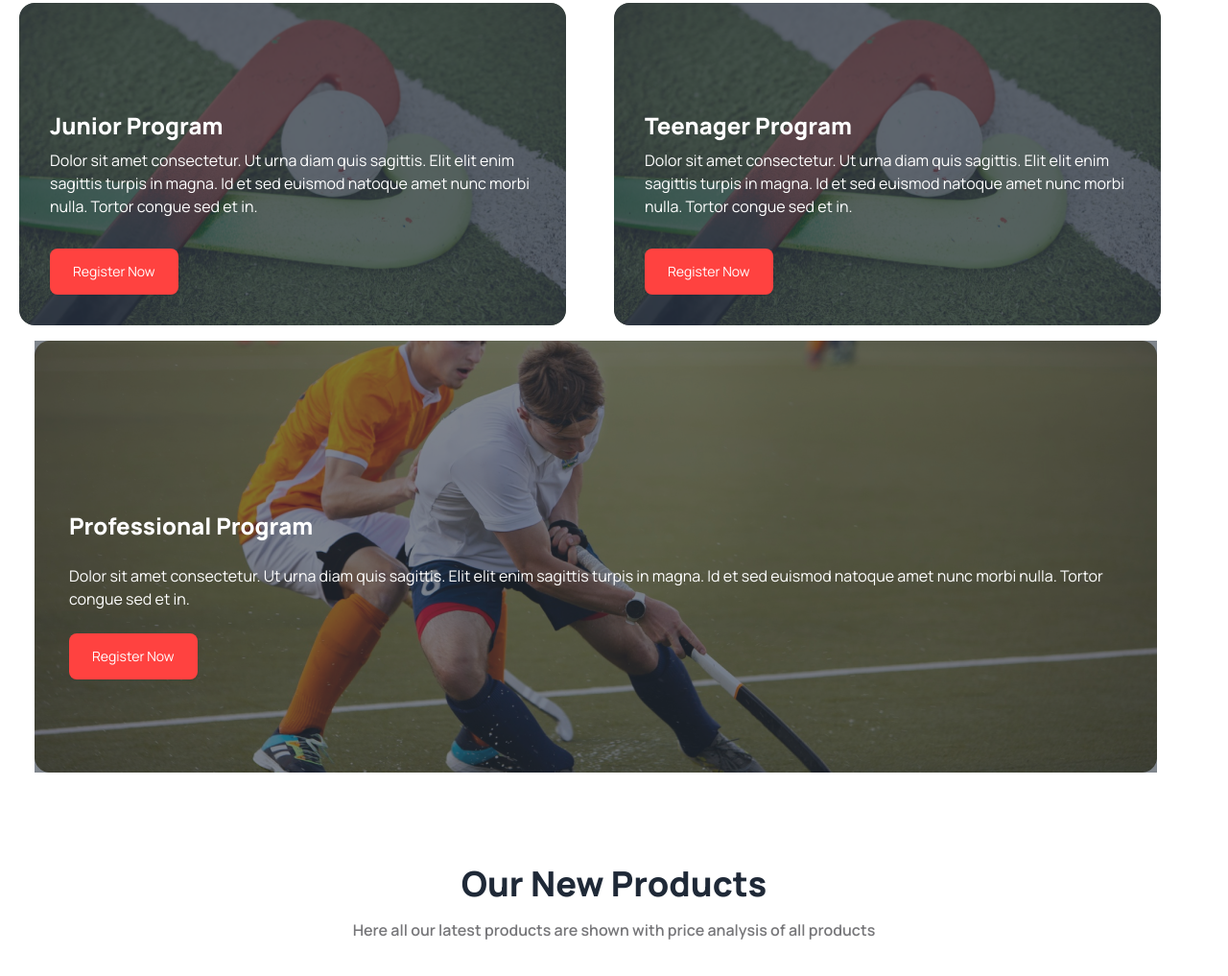
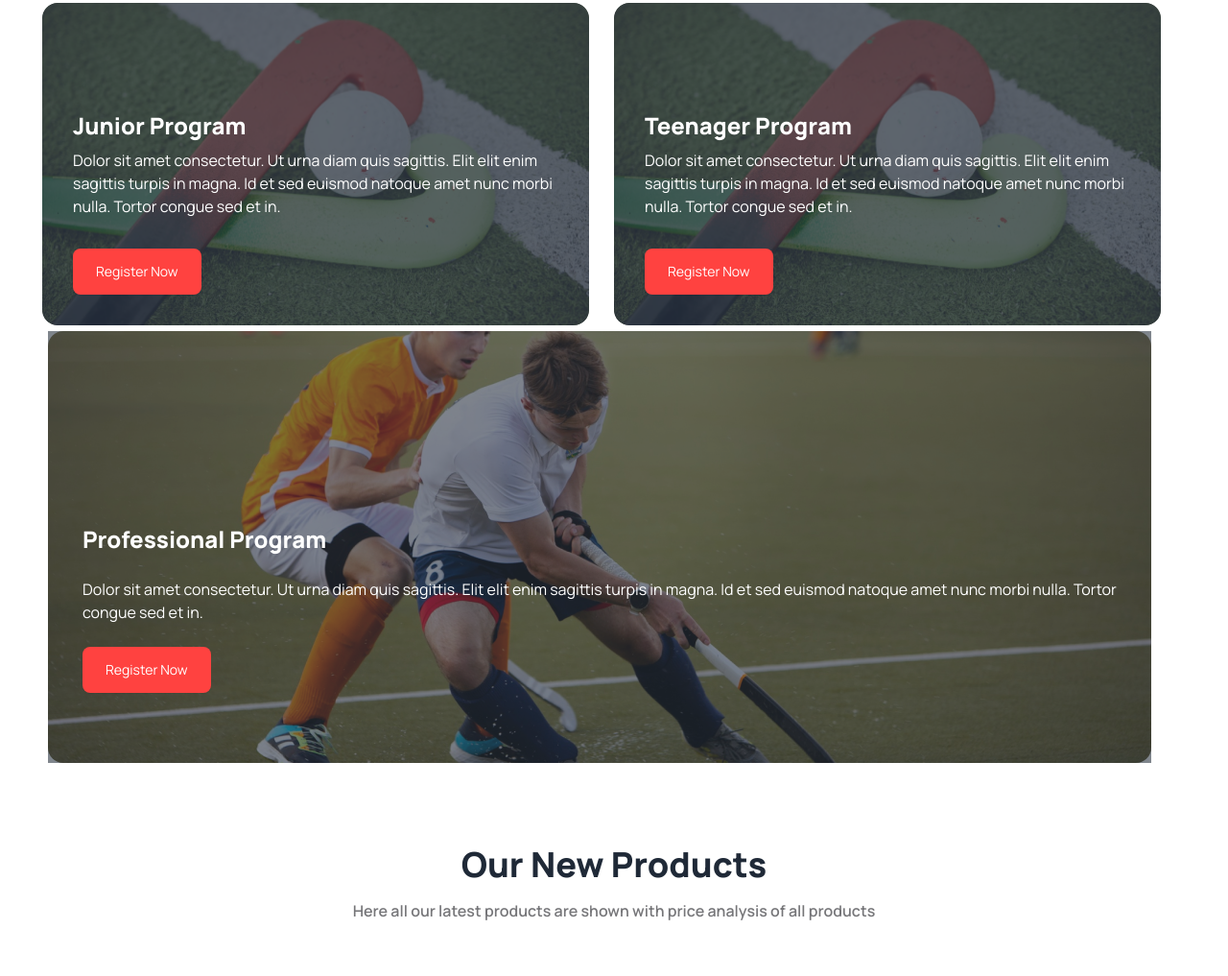
Before and after one commit to trishamoni99/third-assignment-hockey, a plain HTML site: page index.html in a window 1280 px wide. Shown: the part 1642-2659 px from the top of the page at 96% size. Drawn offline with nearby package versions, Linux system fonts and the light colour scheme.

Commit message:
update program section

```diff
--- a/index.html
+++ b/index.html
@@ -132,12 +132,13 @@
     <!-- Program Section -->
     <section>
 
-      <div class="text-center my-24 " >
+      <div class="text-center my-24  " >
         <h1 class="font-extrabold text-4xl mb-4">Program Section</h1>
         <p class="font-medium text-[#13131885]">Dit amet consectetur. Condimentum dignissim adipiscing aliquam turpis placerat dolor. Purus urna in sit nullam proin. </p>
+
       </div>
     <!-- fast Program -->
-      <div class="grid grid-cols-2 m-5 ">
+      <div class="grid grid-cols-2 m-11 ">
         <div class="card w-[570px] image-full">
           <figure><img  src="Images/2.png" alt="" /></figure>
           <div class="card-body mt-20">
@@ -162,15 +163,15 @@
           </div>
         </div>
         <!-- Third Program -->
-        <div class="m-4">
-        <div class="hero w-[1170px] h-[450px] " style="background-image: url(Images/4.png);">
+        <div class="m-1.5">
+        <div class="hero w-[1150px] h-[450px] rounded-2xl" style="background-image: url(Images/4.png);">
           <div class="hero-overlay bg-opacity-60"></div>
 
-            <div class=" ml-9 pt-20  ">
+            <div class=" ml-9 pt-32  ">
               <h1 class="text-[#FFFFFF] mb-6 text-2xl font-extrabold">Professional Program</h1>
               <p class="mb-6 text-[#FFFFFF]">Dolor sit amet consectetur. Ut urna diam quis sagittis. Elit elit enim sagittis turpis in magna. Id et sed euismod natoque amet nunc morbi nulla. Tortor congue sed et in.</p>
 
-              <button class="btn  bg-[#FF4240] text-white border-0 py-2  px-6 font-normal ">Register Now</button>
+              <button class="btn  bg-[#FF4240] text-white border-0   px-6 font-normal ">Register Now</button>
 
           </div>
         </div>
```
